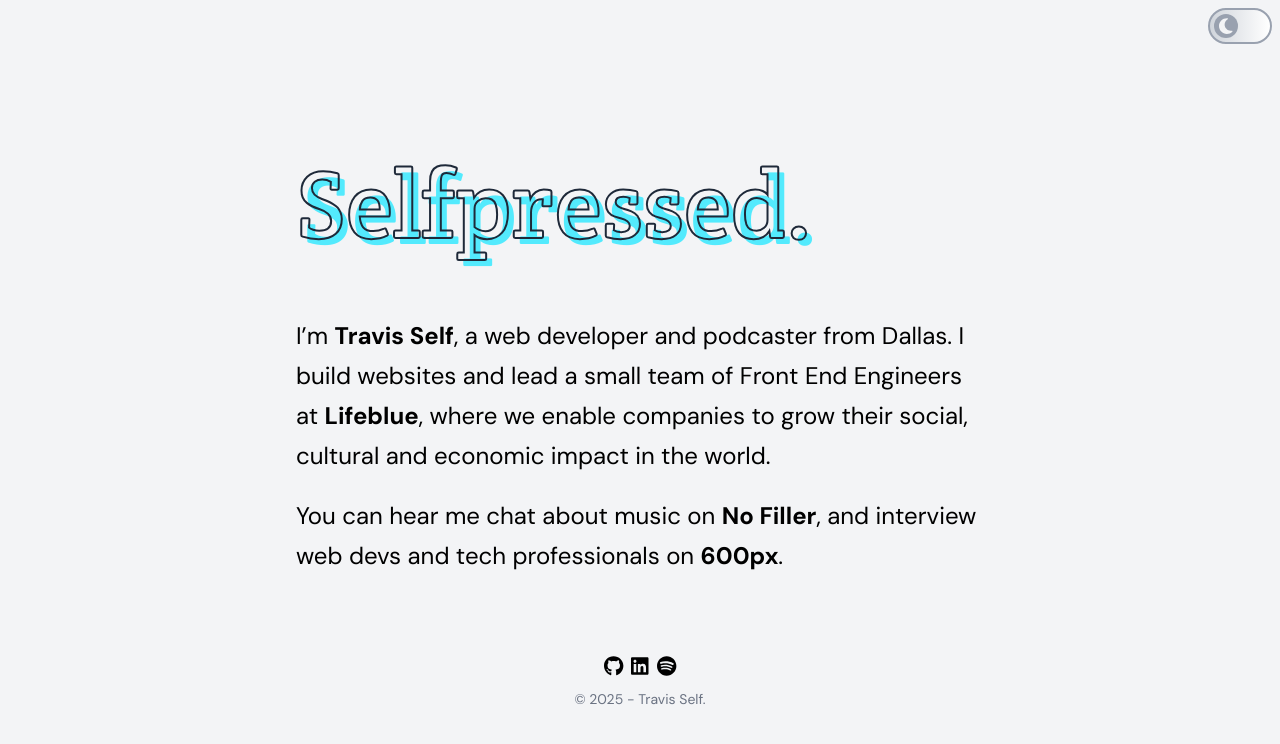
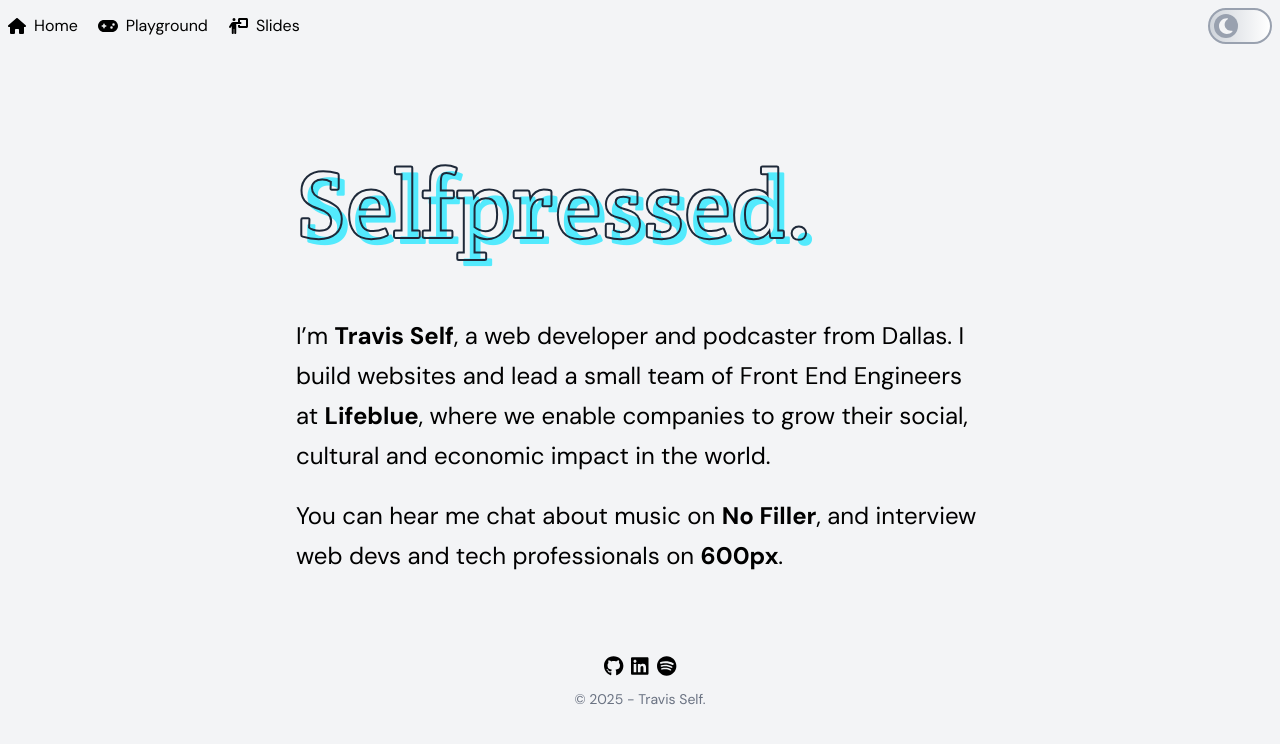
Before and after one commit to travis-self/selfpressed, a React (Vite) app: page / in a window 1280 px wide. Shown: the top 744 px of the page. Built offline with nearby package versions, Linux system fonts and the light colour scheme.

Commit message:
Enabling nav. Simple style adjustments.

```diff
--- a/src/layout/Nav.jsx
+++ b/src/layout/Nav.jsx
@@ -11,9 +11,6 @@
     return preference ? JSON.parse(preference) : false;
   })
 
-  // temporary
-  const enableNav = false;
-
   useEffect(() => {
     localStorage.setItem('darkmode', darkmode)
 
@@ -24,31 +21,36 @@
     }
   }, [darkmode])
   const togglePosition = darkmode ? 'justify-end' : 'justify-start';
+  const links = [
+    {
+      icon: faHome,
+      path: "/",
+      text: "Home",
+    },
+    {
+      icon: faGamepad,
+      path: "/playground",
+      text: "Playground",
+    },
+    {
+      icon: faPersonChalkboard,
+      path: "/slides",
+      text: "Slides",
+    }
+  ];
 
   return (
     <nav className="flex items-center not-only:justify-between p-2">
-      {enableNav && (
-        <ul className="flex gap-4">
+      <ul className="flex gap-5">
+        {links.map(link =>
           <li>
-            <Link className="flex gap-2 items-center" to="/">
-              <FontAwesomeIcon icon={faHome} />
-              Home
+            <Link className="animate-line flex gap-2 group items-center relative" to={link.path}>
+              <FontAwesomeIcon className="group-hover:text-cyan-500" icon={link.icon} />
+              {link.text}
             </Link>
           </li>
-          <li>
-            <Link className="flex gap-2 items-center" to="/playground">
-              <FontAwesomeIcon icon={faGamepad} />
-              Playground
-            </Link>
-          </li>
-          <li>
-            <Link className="flex gap-2 items-center" to="/slides">
-              <FontAwesomeIcon icon={faPersonChalkboard} />
-              Slides
-            </Link>
-          </li>
-        </ul>
-      )}
+        )}
+      </ul>
       {/* TODO: Move toggle into a separate component once Nav is built out. */}
       <div className="ml-auto relative w-16">
         <label id="toggle-dark-mode" className={`bg-linear-to-r from-gray-300 to-white border-2 border-gray-400 flex ${togglePosition} p-1 relative rounded-3xl w-full dark:from-slate-800 dark:to-slate-900 dark:border-cyan-300`}>
```
